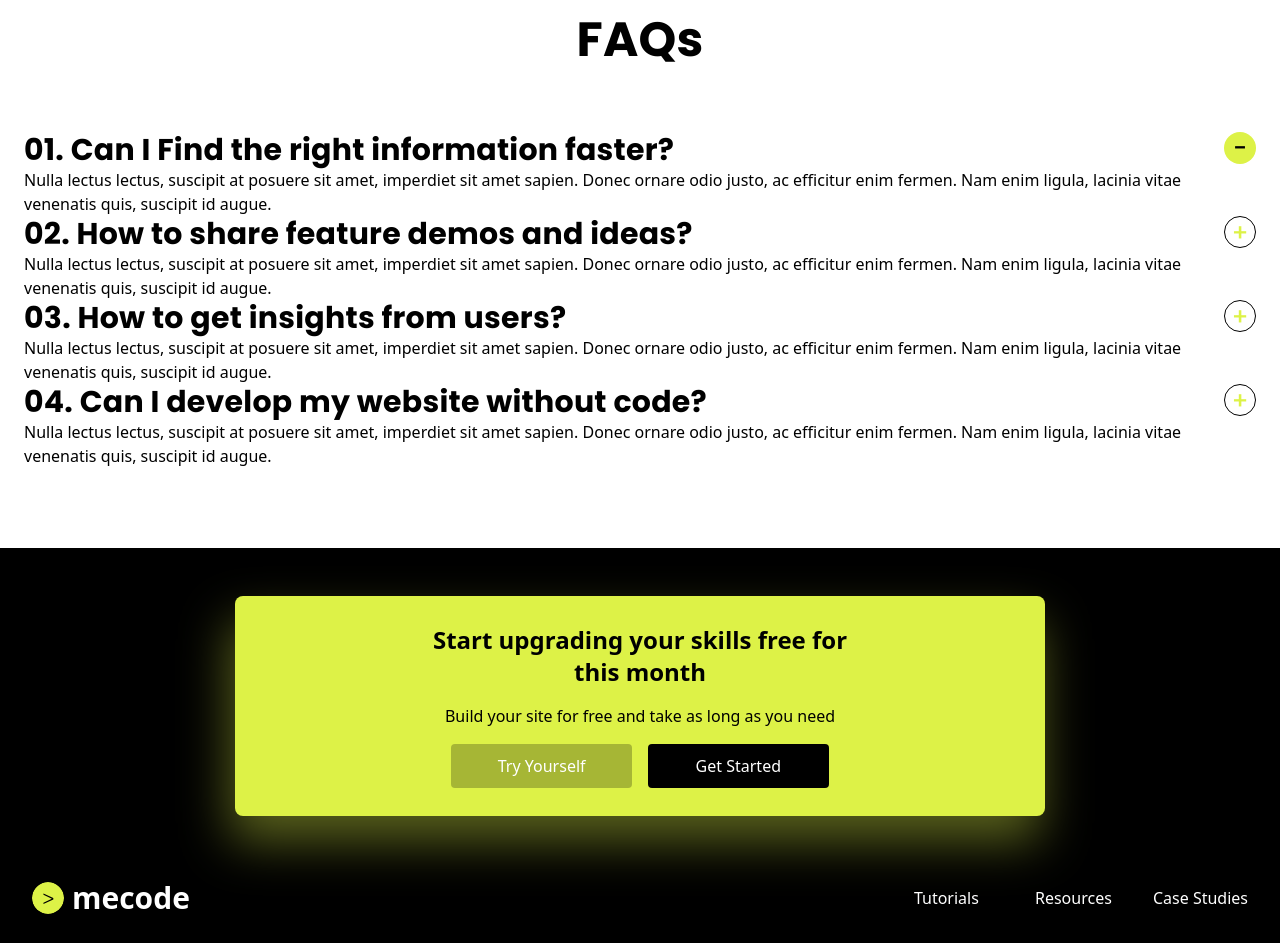
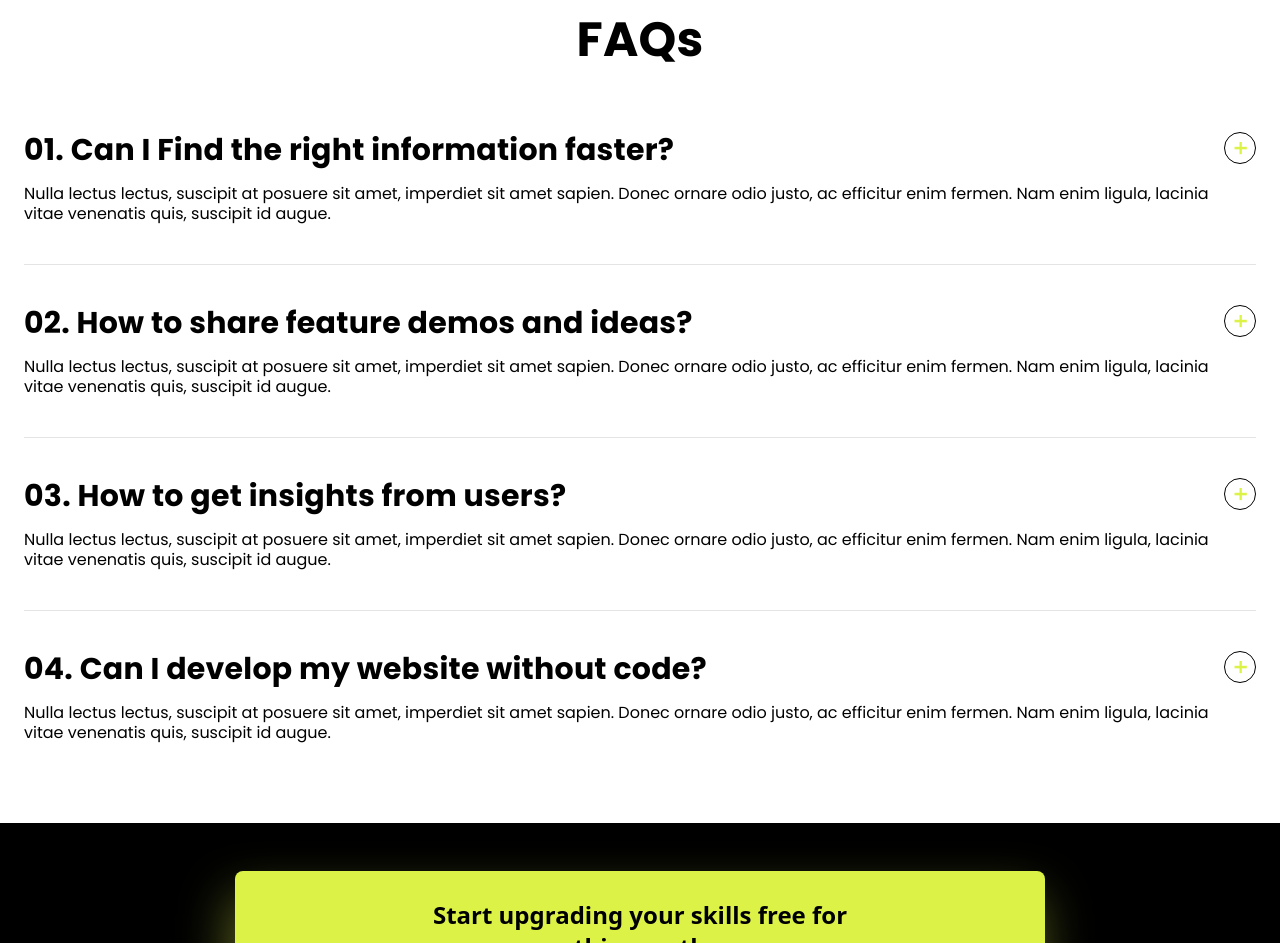
Before and after one commit to pujiragil/Mecode, a React (Vite) app: page / in a window 1280 px wide. Shown: the part 3700-4643 px from the top of the page. Built offline with nearby package versions, Linux system fonts and the light colour scheme.

Commit message:
added accordion transition

```diff
--- a/src/components/Faq/index.jsx
+++ b/src/components/Faq/index.jsx
@@ -1,86 +1,54 @@
-import React from "react";
+import React, { useState } from "react";
 import Layout from "../Layout";
-import { FaMinus, FaPlus } from "react-icons/fa";
-import { useState } from "react";
-// import { FaqWrapper } from "./FaqElements";
-import { Heading } from "../GlobalElements";
+import { Heading, Paragraph } from "../GlobalElements";
 
 const FaqDescription = ({ isOpen, description }) => {
   return (
     <div
-      className={`${
+      className={`grid ${
         isOpen ? "grid-rows-[1fr]" : "grid-rows-[0fr]"
-      } grid transition-all duration-300 ease-in`}
+      } transition-all duration-300 ease-in`}
     >
-      <p>{description}</p>
+      <Paragraph isPrimary={false} text={description} />
     </div>
   );
 };
 
-const FaqSection = ({ isOpen, title, description }) => {
-  const [open, setOpen] = useState(false);
-
-  const clickOpen = () => {
-    setOpen(!open);
-  };
-
+const FaqSection = ({ isOpen, handleOpen, title, description }) => {
   return (
-    <div className="grid divide-y divide-[#E4E4E4]">
-      <div className="grid grid-cols-[1fr_32px]">
-        <div>
+    <div className="grid grid-cols-[1fr_32px] py-10 first:pt-0 last:pb-0">
+      <div className="space-y-4">
         <Heading type="h4" text={title} />
-          <p>{description}</p>
+        <FaqDescription isOpen={isOpen} description={description} />
       </div>
       <div>
         <button
-            className={`h-8 w-8 rounded-full font-poppins text-2xl font-medium ${
+          onClick={handleOpen}
+          className={`flex h-8 w-8 items-center justify-center rounded-full font-poppins text-2xl font-medium transition-all duration-300 ease-in ${
             isOpen
-                ? "bg-[#DDF247] text-black"
-                : "border border-black text-[#DDF247]"
+              ? "rotate-0 bg-[#DDF247] text-black"
+              : "rotate-90 border border-black text-[#DDF247]"
           }`}
         >
           {isOpen ? "-" : "+"}
         </button>
       </div>
     </div>
-    </div>
-  );
-};
-
-const FaqSubtitle = ({ text }) => {
-  return <h2 className="font-inter w-3/4 text-xl font-medium">{text}</h2>;
-};
-
-const FaqButton = ({ open, clickOpen }) => {
-  return (
-    <div>
-      <button
-        onClick={clickOpen}
-        className="block flex h-10 w-10 items-center justify-center  rounded-full bg-primary-card text-xl"
-      >
-        {open ? <FaMinus /> : <FaPlus />}
-      </button>
-    </div>
-  );
-};
-
-const FaqAnswer = ({ open }) => {
-  return (
-    <div
-      className={`${
-        open ? "h-fit duration-300 ease-in-out" : "h-0 overflow-hidden"
-      } font-inter w-11/12 text-justify text-lg font-extralight md:w-3/4`}
-    >
-      <p>
-        Nulla lectus lectus, suscipit at posuere sit amet, imperdiet sit amet
-        sapien. Donec ornare odio justo, ac efficitur enim fermen. Nam enim
-        ligula, lacinia vitae venenatis quis, suscipit id augue.
-      </p>
-    </div>
   );
 };
 
 const FAQSection = () => {
+  const [selectedAccordion, setSelectedAccordion] = useState("");
+
+  const handleSelectedAccordion = (currentAccordion) => {
+    setSelectedAccordion((prevAccordion) => {
+      if (prevAccordion === currentAccordion) {
+        return "";
+      }
+      return currentAccordion;
+    });
+  };
+
   return (
     <Layout
       bg="bg-white"
@@ -88,29 +56,32 @@ const FAQSection = () => {
     >
       <div className="space-y-14 text-center">
         <Heading type="h2" text="FAQs" />
-        <div className="text-left">
+        <div className="grid divide-y divide-[#E4E4E4] text-left">
           <FaqSection
-            isOpen={true}
+            isOpen={selectedAccordion === "one"}
+            handleOpen={() => handleSelectedAccordion("one")}
             title="01. Can I Find the right information faster?"
             description="Nulla lectus lectus, suscipit at posuere sit amet, imperdiet sit amet sapien. Donec ornare odio justo, ac efficitur enim fermen. Nam enim ligula, lacinia vitae venenatis quis, suscipit id augue."
           />
           <FaqSection
-            isOpen={false}
+            isOpen={selectedAccordion === "two"}
+            handleOpen={() => handleSelectedAccordion("two")}
             title="02. How to share feature demos and ideas?"
             description="Nulla lectus lectus, suscipit at posuere sit amet, imperdiet sit amet sapien. Donec ornare odio justo, ac efficitur enim fermen. Nam enim ligula, lacinia vitae venenatis quis, suscipit id augue."
           />
           <FaqSection
-            isOpen={false}
+            isOpen={selectedAccordion === "three"}
+            handleOpen={() => handleSelectedAccordion("three")}
             title="03. How to get insights from users?"
             description="Nulla lectus lectus, suscipit at posuere sit amet, imperdiet sit amet sapien. Donec ornare odio justo, ac efficitur enim fermen. Nam enim ligula, lacinia vitae venenatis quis, suscipit id augue."
           />
           <FaqSection
-            isOpen={false}
+            isOpen={selectedAccordion === "four"}
+            handleOpen={() => handleSelectedAccordion("four")}
             title="04. Can I develop my website without code?"
             description="Nulla lectus lectus, suscipit at posuere sit amet, imperdiet sit amet sapien. Donec ornare odio justo, ac efficitur enim fermen. Nam enim ligula, lacinia vitae venenatis quis, suscipit id augue."
           />
         </div>
-        {/* <FaqWrapper /> */}
       </div>
     </Layout>
   );
```
Lines whose indentation alone changed are shown as unchanged.
